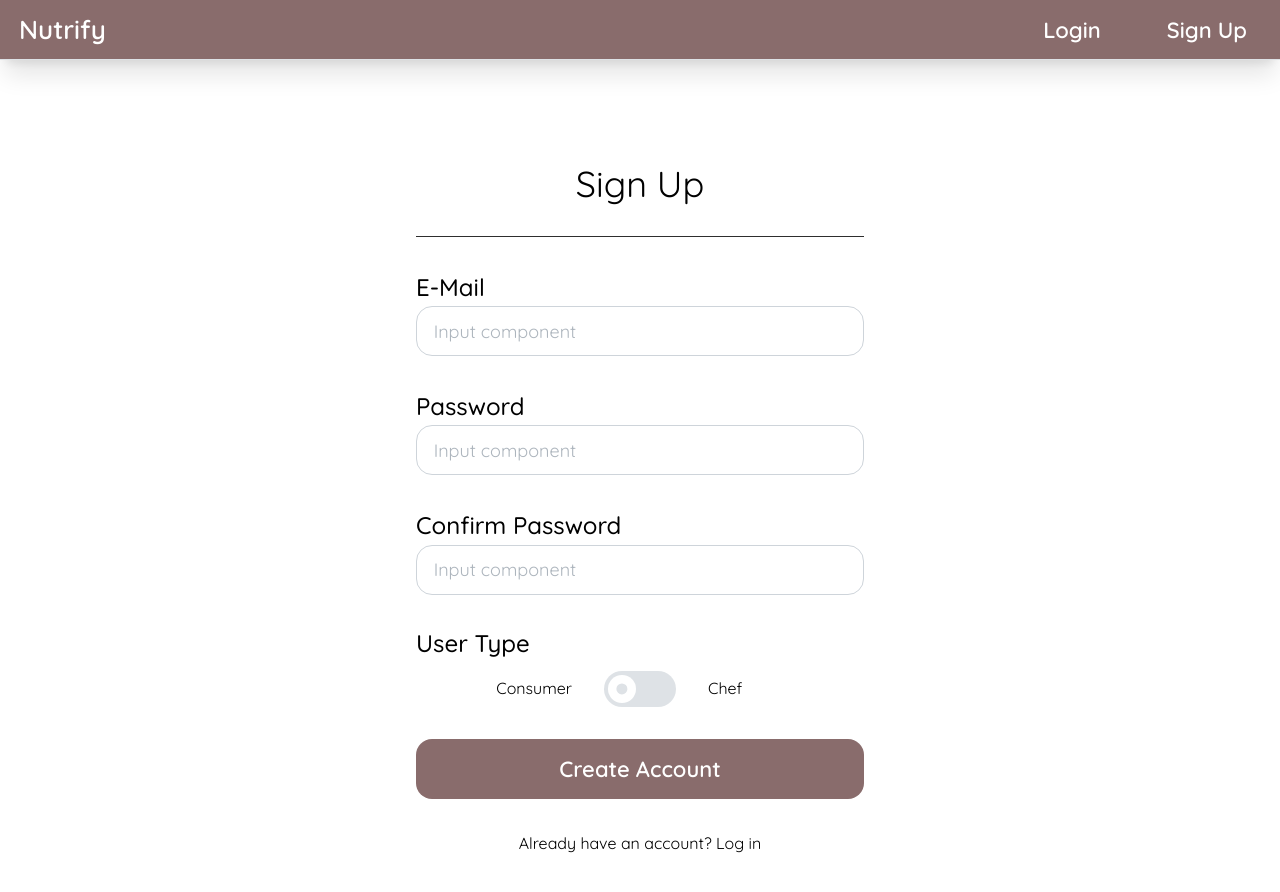
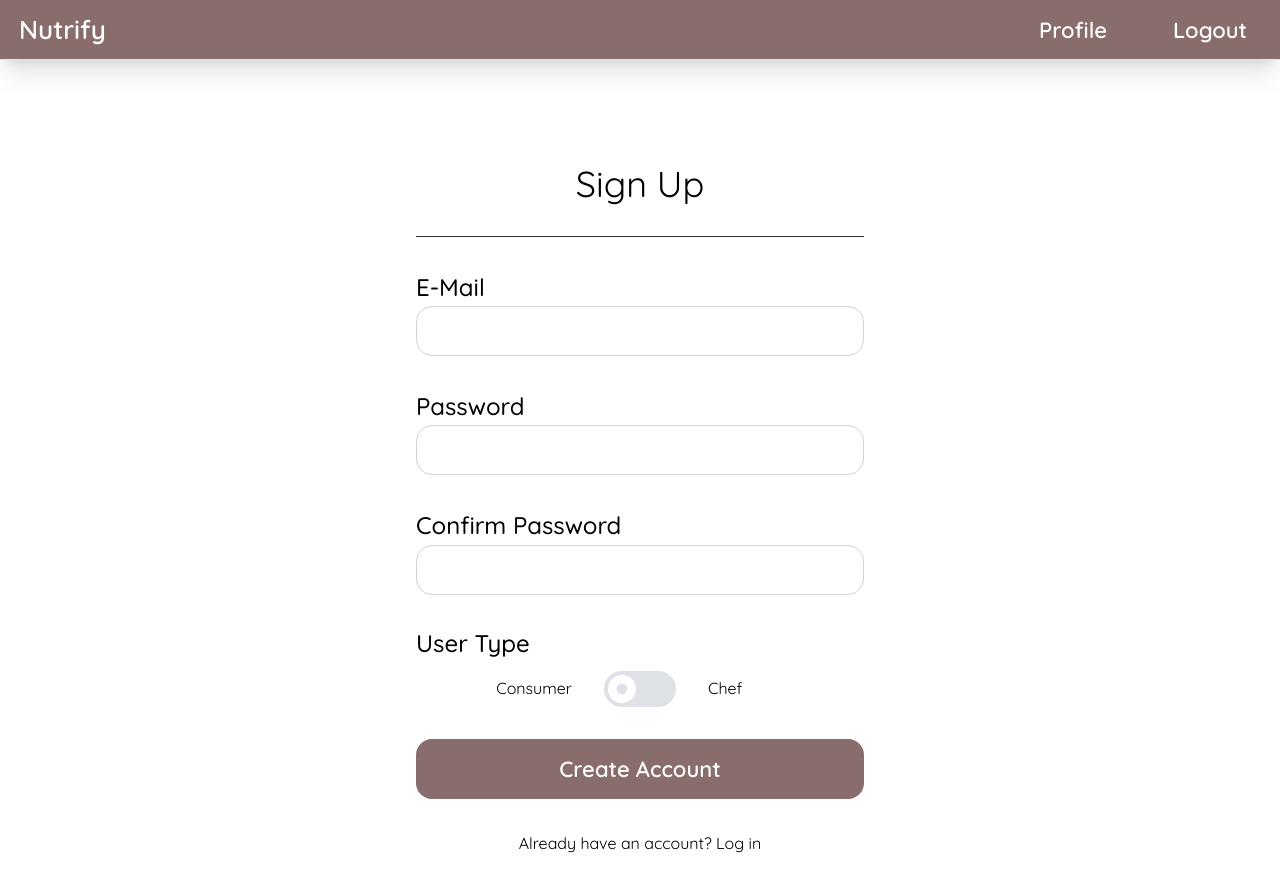
Before and after one commit to Untitled-ITU/nutrify, a Next.js app in the folder frontend/: page /auth/signup in a window 1280 px wide. Shown: the top 892 px of the page. Built offline with nearby package versions, Linux system fonts and the light colour scheme; sample sign-in values are in the browser's storage.

Commit message:
Add very basic login and profile functionality

```diff
--- a/frontend/app/auth/login/page.tsx
+++ b/frontend/app/auth/login/page.tsx
@@ -1,32 +1,71 @@
 "use client"
 
+import { useAuth } from "@/app/providers/AuthProvider";
 import { Button, Divider, Input, Switch, TextInput, useMantineTheme } from "@mantine/core";
 import Link from "next/link";
+import { redirect, RedirectType } from "next/navigation";
+import { useState } from "react";
 
 export default function LoginPage() {
     const theme = useMantineTheme();
+
+    const [email, setEmail] = useState("");
+    const [password, setPassword] = useState("");
+    const { login } = useAuth();
+
+    async function handleSubmit(e: React.FormEvent) {
+        e.preventDefault();
+
+        const res = await fetch("http://127.0.0.1:5000/api/auth/login", {
+            method: "POST",
+            headers: {
+                "Content-Type": "application/json",
+                "Access-Control-Allow-Origin": "true",
+            },
+            body: JSON.stringify({ email, password }),
+        });
+
+        if (!res.ok) {
+            alert("Invalid credentials");
+            return;
+        }
+
+        const data = await res.json();
+
+        const token = data.access_token;
+        console.log(token);
+        login(token);
+
+        // redirect to dashboard or home
+        redirect("/", RedirectType.replace);
+    }
+
     return (
         <div className="flex flex-col w-full items-center justify-center">
-            <form className="w-md">
+            <form className="w-md" onSubmit={handleSubmit}>
                 <h2 className="text-4xl text-center">
                     Login
                 </h2>
                 <Divider my="xl" color="dark" />
                 <div className="flex flex-col gap-8 w-full">
-                    <TextInput size="lg" radius="lg" label="E-Mail" placeholder="Input component" styles={
+                    <TextInput size="lg" radius="lg" label="E-Mail" type="email" placeholder="Input component" styles={
                         {
                             label: {
                                 fontSize: 24,
                             }
                         }
-                    } />
-                    <TextInput size="lg" radius="lg" label="Password" placeholder="Input component" styles={
+                    }
+                        onChange={(e) => setEmail(e.target.value)}
+                    />
+                    <TextInput size="lg" radius="lg" label="Password" type="password" placeholder="Input component" styles={
                         {
                             label: {
                                 fontSize: 24,
                             }
                         }
-                    } />
+                    }
+                        onChange={(e) => setPassword(e.target.value)}
+                    />
                     <Button
                         fullWidth
                         radius="lg"
--- a/frontend/app/auth/signup/page.tsx
+++ b/frontend/app/auth/signup/page.tsx
@@ -1,62 +1,123 @@
-"use client"
+"use client";
 
-import { Button, Divider, Input, Switch, TextInput, useMantineTheme } from "@mantine/core";
+import { useState } from "react";
+import { Button, Divider, Switch, TextInput, useMantineTheme } from "@mantine/core";
 import Link from "next/link";
+import { useRouter } from "next/navigation";
 
 export default function SignupPage() {
     const theme = useMantineTheme();
+    const router = useRouter();
+
+    const [email, setEmail] = useState("");
+    const [password, setPassword] = useState("");
+    const [confirmPassword, setConfirmPassword] = useState("");
+    const [isChef, setIsChef] = useState(false);
+
+    async function handleSubmit(e: React.FormEvent) {
+        e.preventDefault();
+
+        if (password !== confirmPassword) {
+            alert("Passwords do not match");
+            return;
+        }
+
+        const role = isChef ? "chef" : "consumer";
+
+        const res = await fetch("http://127.0.0.1:5000/api/auth/register", {
+            method: "POST",
+            headers: {
+                "Content-Type": "application/json",
+            },
+            body: JSON.stringify({
+                email,
+                password,
+                username: email.split("@")[0], // or add a username input
+                role,
+            }),
+        });
+
+        const data = await res.json();
+
+        if (!res.ok) {
+            alert(data.msg || "Registration failed");
+            return;
+        }
+
+        // registration success → go to verification page
+        router.push(`/auth/verify?email=${encodeURIComponent(email)}`);
+    }
+
     return (
         <div className="flex flex-col w-full items-center justify-center">
-            <form className="w-md">
-                <h2 className="text-4xl text-center">
-                    Sign Up
-                </h2>
+            <form className="w-md" onSubmit={handleSubmit}>
+                <h2 className="text-4xl text-center">Sign Up</h2>
+
                 <Divider my="xl" color="dark" />
+
                 <div className="flex flex-col gap-8 w-full">
-                    <TextInput size="lg" radius="lg" label="E-Mail" placeholder="Input component" styles={
-                        {
-                            label: {
-                                fontSize: 24,
-                            }
-                        }
-                    } />
-                    <TextInput size="lg" radius="lg" label="Password" placeholder="Input component" styles={
-                        {
-                            label: {
-                                fontSize: 24,
-                            }
-                        }
-                    } />
-                    <TextInput size="lg" radius="lg" label="Confirm Password" placeholder="Input component" styles={
-                        {
-                            label: {
-                                fontSize: 24,
-                            }
-                        }
-                    } />
+                    <TextInput
+                        size="lg"
+                        radius="lg"
+                        label="E-Mail"
+                        value={email}
+                        onChange={(e) => setEmail(e.target.value)}
+                        styles={{ label: { fontSize: 24 } }}
+                    />
+
+                    <TextInput
+                        size="lg"
+                        radius="lg"
+                        label="Password"
+                        type="password"
+                        value={password}
+                        onChange={(e) => setPassword(e.target.value)}
+                        styles={{ label: { fontSize: 24 } }}
+                    />
+
+                    <TextInput
+                        size="lg"
+                        radius="lg"
+                        label="Confirm Password"
+                        type="password"
+                        value={confirmPassword}
+                        onChange={(e) => setConfirmPassword(e.target.value)}
+                        styles={{ label: { fontSize: 24 } }}
+                    />
+
                     <div className="w-full">
-                        <div className="text-2xl font-medium mb-3">
-                            User Type
-                        </div>
+                        <div className="text-2xl font-medium mb-3">User Type</div>
+
                         <div className="flex flex-row w-full items-center justify-center gap-8">
-                            <div className="w-24 text-right">
-                                Consumer
-                            </div>
-                            <Switch size="xl" />
-                            <div className="w-24 text-left">
-                                Chef
-                            </div>
+                            <div className="w-24 text-right">Consumer</div>
+
+                            <Switch
+                                size="xl"
+                                checked={isChef}
+                                onChange={(e) => setIsChef(e.currentTarget.checked)}
+                            />
+
+                            <div className="w-24 text-left">Chef</div>
                         </div>
                     </div>
+
                     <Button
                         fullWidth
                         radius="lg"
-                        type='submit'
+                        type="submit"
                         style={{ backgroundColor: theme.other.primaryDark }}
-                        className='text-2xl h-4' fz="h3" size='xl'>Create Account</Button>
-                    <Link className="text-center" href="/auth/login">Already have an account? Log in</Link>
+                        className="text-2xl h-4"
+                        fz="h3"
+                        size="xl"
+                    >
+                        Create Account
+                    </Button>
+
+                    <Link className="text-center" href="/auth/login">
+                        Already have an account? Log in
+                    </Link>
                 </div>
             </form>
         </div>
-    )
+    );
 }
--- a/frontend/app/layout.tsx
+++ b/frontend/app/layout.tsx
@@ -7,6 +7,7 @@ import '@mantine/core/styles.css';
 import { ColorSchemeScript, MantineProvider, createTheme, mantineHtmlProps } from '@mantine/core';
 import Navbar from "@/components/Navbar";
 import { generateColors } from "@mantine/colors-generator";
+import { AuthProvider } from "./providers/AuthProvider";
 
 const geistSans = Geist({
     variable: "--font-geist-sans",
@@ -47,6 +48,7 @@ export default function RootLayout({
             <body
                 className={`${quicksandSans.className} ${geistMono.variable} antialiased`}
             >
+                <AuthProvider>
                     <MantineProvider theme={theme}>
                         <div className="font-sans grid grid-rows-[20px_1fr_20px] items-center justify-items-center min-h-screen p-8 pb-20 gap-16 sm:p-20">
                             <Navbar />
@@ -55,6 +57,7 @@ export default function RootLayout({
                             </main>
                         </div>
                     </MantineProvider>
+                </AuthProvider>
             </body>
         </html>
     );
--- /dev/null
+++ b/frontend/app/providers/AuthProvider.tsx
@@ -0,0 +1,51 @@
+"use client";
+
+import { createContext, useContext, useState, useEffect } from "react";
+
+type User = {
+    token: string;
+} | null;
+
+interface AuthContextType {
+    user: User;
+    login: (token: string) => void;
+    logout: () => void;
+}
+
+const AuthContext = createContext<AuthContextType>({
+    user: null,
+    login: () => { },
+    logout: () => { },
+});
+
+export function AuthProvider({ children }: { children: React.ReactNode }) {
+    const [user, setUser] = useState<User>(null);
+
+    // Restore login state from localStorage (runs once)
+    useEffect(() => {
+        const token = localStorage.getItem("access_token");
+        if (token) {
+            setUser({ token });
+        }
+    }, []);
+
+    function login(token: string) {
+        localStorage.setItem("access_token", token);
+        setUser({ token }); // 👈 TRIGGERS RE-RENDER
+    }
+
+    function logout() {
+        localStorage.removeItem("access_token");
+        setUser(null);
+    }
+
+    return (
+        <AuthContext.Provider value={{ user, login, logout }}>
+            {children}
+        </AuthContext.Provider>
+    );
+}
+
+export function useAuth() {
+    return useContext(AuthContext);
+}
--- /dev/null
+++ b/frontend/app/user/profile/page.tsx
@@ -0,0 +1,20 @@
+"use client";
+
+import { useAuth } from "@/app/providers/AuthProvider";
+import { Button } from "@mantine/core";
+import { redirect, RedirectType, useRouter } from "next/navigation";
+
+export default function ProfilePage() {
+    const { user, logout } = useAuth();
+    // If not logged in → redirect to login
+    if (!user) {
+
+        redirect("/auth/login", RedirectType.replace);
+    }
+
+    return (
+        <div className="flex flex-col items-center mt-20 gap-6">
+            <h2 className="text-4xl font-bold">Profile Placeholder</h2>
+        </div>
+    );
+}
--- a/frontend/components/Navbar.tsx
+++ b/frontend/components/Navbar.tsx
@@ -1,4 +1,5 @@
 "use client"
+import { useAuth } from "@/app/providers/AuthProvider";
 import { AppShell, Burger, Button, Center, Group, useMantineTheme } from "@mantine/core";
 import { useDisclosure } from "@mantine/hooks";
 import Link from "next/link";
@@ -6,6 +7,9 @@ import Link from "next/link";
 export default function Navbar() {
     const [opened, { toggle }] = useDisclosure();
     const theme = useMantineTheme();
+    const { user, logout } = useAuth();  // 👈 AUTH HERE
+
+    console.log(user);
 
     return (
         <AppShell
@@ -32,8 +36,27 @@ export default function Navbar() {
                                 Nutrify
                             </Button>
                             <Group ml="xl" gap={0} visibleFrom="sm">
+                                {
+                                    user ? (
+                                        <>
+                                            <Button variant="subtle" size="xl" fz="h3" color={theme.white} radius={0} component={Link} href="/user/profile" >Profile</Button>
+                                            <Button
+                                                variant="subtle"
+                                                size="xl"
+                                                fz="h3"
+                                                color={theme.white}
+                                                radius={0}
+                                                onClick={() => logout()}    // 👈 LOGOUT ACTION
+                                            >
+                                                Logout
+                                            </Button>
+                                        </>
+                                    ) : (<>
                                         <Button variant="subtle" size="xl" fz="h3" color={theme.white} radius={0} component={Link} href="/auth/login" >Login</Button>
                                         <Button variant="subtle" size="xl" fz="h3" color={theme.white} radius={0} component={Link} href="/auth/signup" >Sign Up</Button>
+
+                                    </>)
+                                }
                             </Group>
                         </Group>
                     </Group>
```
Lines whose indentation alone changed are shown as unchanged.
